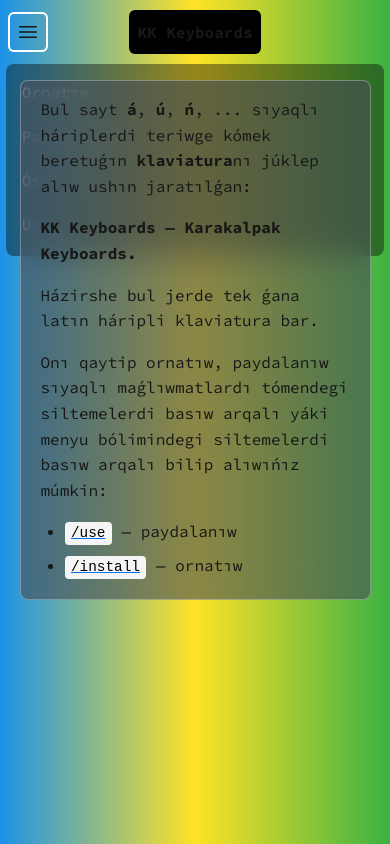
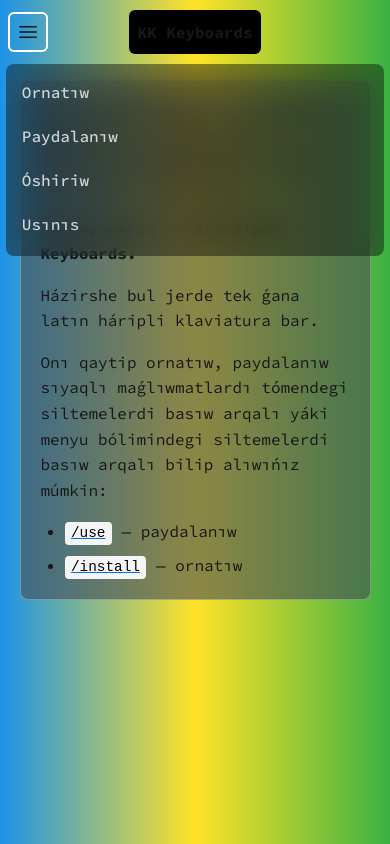
Before and after one commit to uabdirasul/qarakey, a Next.js app: page / in a window 390 px wide. Both pictures are taken after a click on the button "Open main menu". Built offline with nearby package versions, Linux system fonts and the light colour scheme.

Commit message:
hide mobile nav when link is clicked

```diff
--- a/components/Navbar.tsx
+++ b/components/Navbar.tsx
@@ -6,10 +6,10 @@
 import SmallDeviceLinks from "./SmallDeviceLinks";
 
 const Navbar = () => {
-  const [open, setOpen] = useState(false);
+  const [isOpen, setIsOpen] = useState(false);
 
   const handleToggle = () => {
-    setOpen(!open);
+    setIsOpen(!isOpen);
   };
   return (
     <nav className="font-bold">
@@ -81,9 +81,9 @@
         </div>
       </div>
 
-      {open && (
+      {isOpen && (
         <div className="sm:hidden flex justify-center">
-          <SmallDeviceLinks />
+          <SmallDeviceLinks clickHandler={handleToggle} />
         </div>
       )}
     </nav>
--- a/components/SmallDeviceLinks.tsx
+++ b/components/SmallDeviceLinks.tsx
@@ -4,13 +4,14 @@
 import Link from "next/link";
 import { usePathname } from "next/navigation";
 
-const SmallDeviceLinks = () => {
+const SmallDeviceLinks = ({ clickHandler }: { clickHandler: () => void }) => {
   const pathname = usePathname();
 
   return (
-    <div className="space-y-1 px-1 pb-3 pt-2 absolute top-13 w-[97%] bg-black/40 backdrop-blur-lg rounded-lg">
+    <div className="z-10 space-y-1 px-1 pb-3 pt-2 absolute top-13 w-[97%] bg-black/40 backdrop-blur-lg rounded-lg transition-transform duration-300 ease-in-out">
       {LINKS.map((link) => (
         <Link
+          onClick={clickHandler}
           key={link.name}
           href={link.href}
           className={`${
```
